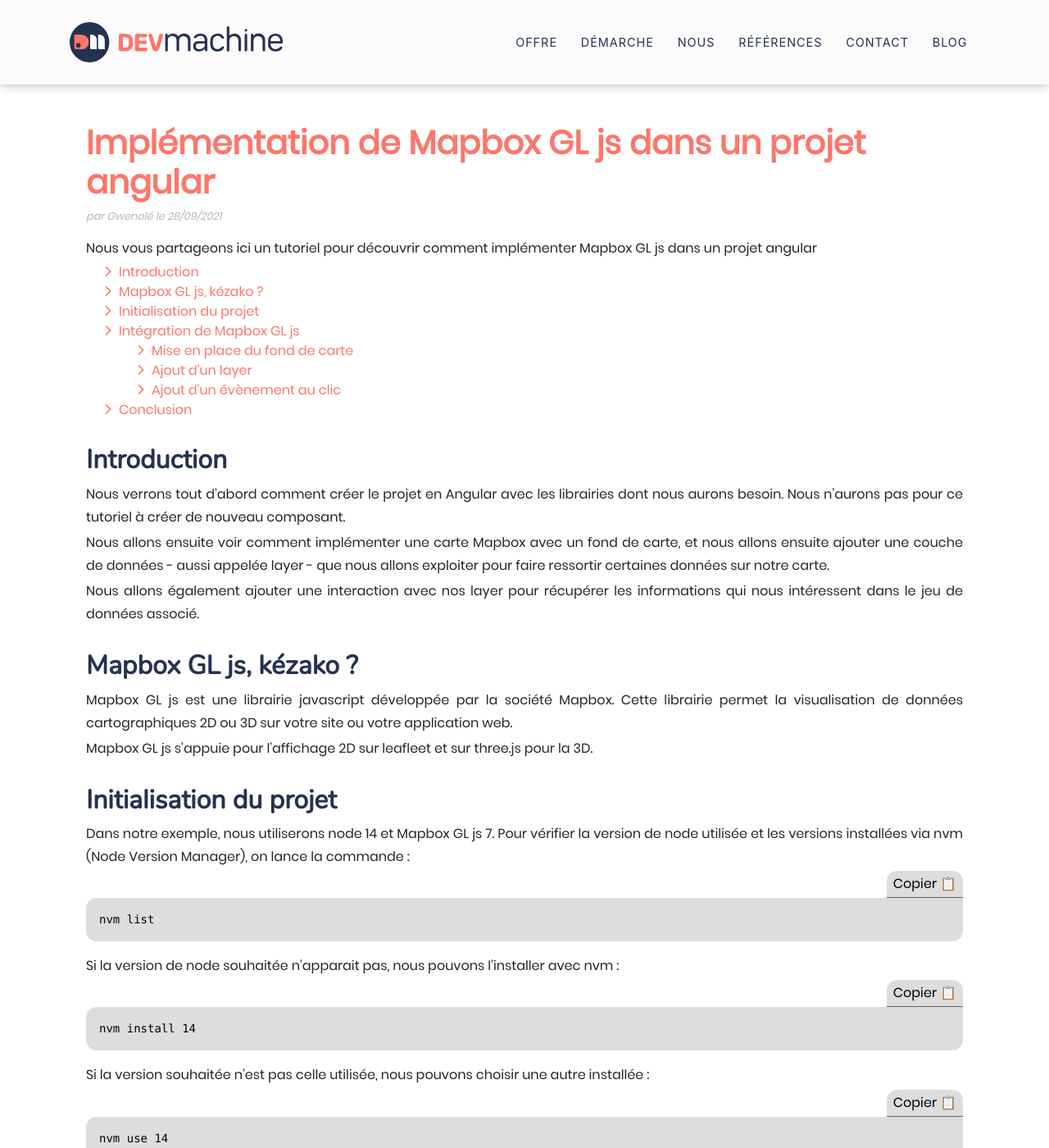
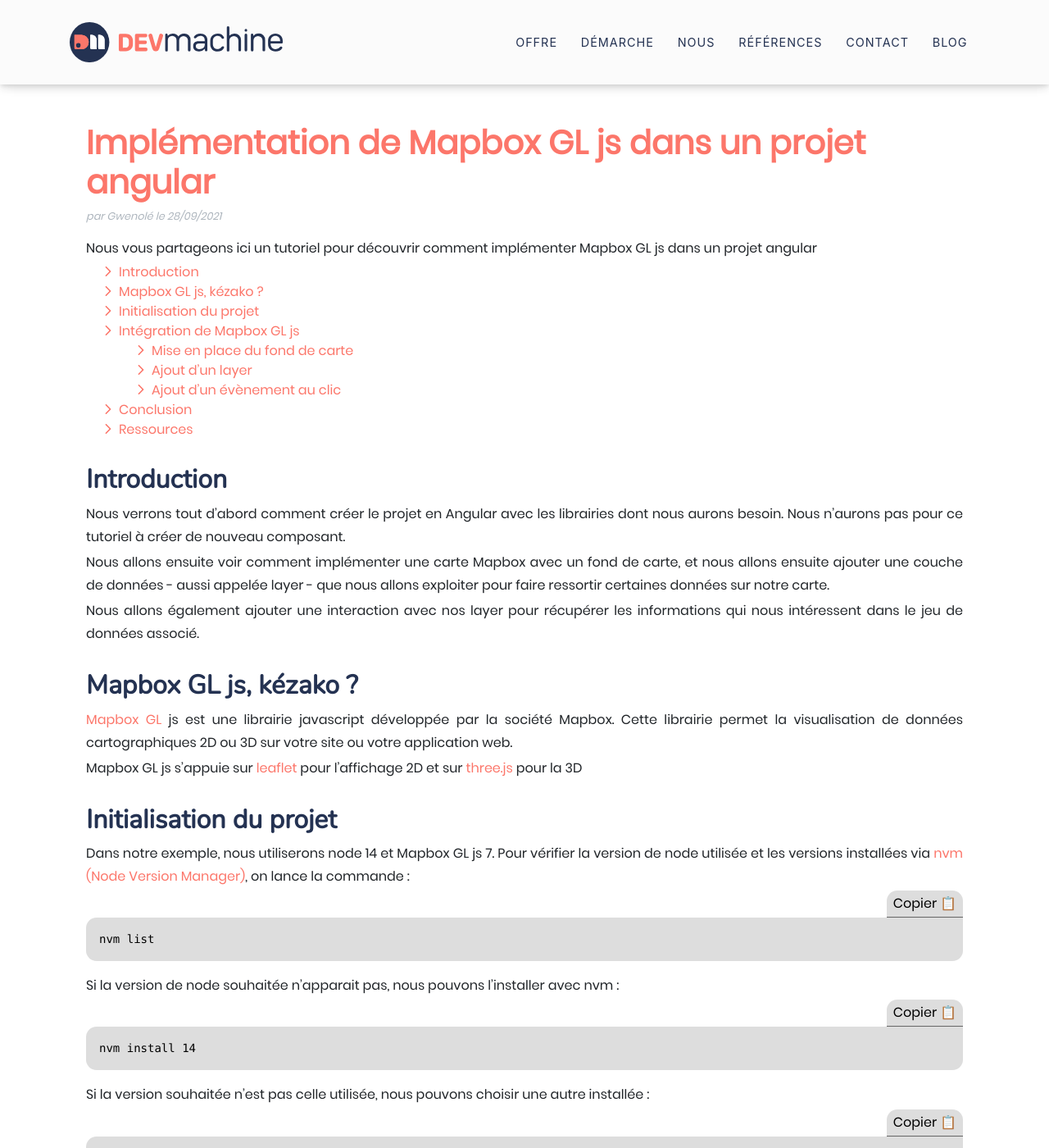
Before and after one commit to DEVmachine-fr/website, a Jekyll site: the page built from _posts/2021-09-28-implementation-mapbox.md, in a window 1280 px wide and 1400 px high. Shown: the whole window at 82% size. Built offline with Jekyll 4.4.1, drawn with Linux system fonts in a browser that asks for light colours; nearby versions of some CDN libraries; some of the changed text lies outside the part shown.

Commit message:
correctif relecture seb

````diff
--- a/_posts/2021-09-28-implementation-mapbox.md
+++ b/_posts/2021-09-28-implementation-mapbox.md
@@ -15,6 +15,7 @@
     - [Ajout d'un layer](#addlayer)
     - [Ajout d'un évènement au clic](#clickevent)
 - [Conclusion](#conclusion)
+- [Ressources](#ressources)
 
 ## Introduction <a class="anchor" name="introduction"></a>
 
@@ -26,13 +27,13 @@
 
 ## Mapbox GL js, kézako ? <a class="anchor" name="kesaco"></a>
 
-Mapbox GL js est une librairie javascript développée par la société Mapbox. Cette librairie permet la visualisation de données cartographiques 2D ou 3D sur votre site ou votre application web.
+[Mapbox GL](https://www.mapbox.com/mapbox-gljs) js est une librairie javascript développée par la société Mapbox. Cette librairie permet la visualisation de données cartographiques 2D ou 3D sur votre site ou votre application web.
 
-Mapbox GL js s'appuie pour l'affichage 2D sur leafleet et sur three.js pour la 3D.
+Mapbox GL js s'appuie sur [leaflet](https://leafletjs.com/) pour l'affichage 2D et sur [three.js](https://threejs.org/) pour la 3D
 
 ## Initialisation du projet <a class="anchor" name="initProject"></a>
 
-Dans notre exemple, nous utiliserons node 14 et Mapbox GL js 7. Pour vérifier la version de node utilisée et les versions installées via nvm (Node Version Manager), on lance la commande :
+Dans notre exemple, nous utiliserons node 14 et Mapbox GL js 7. Pour vérifier la version de node utilisée et les versions installées via [nvm (Node Version Manager)](https://github.com/nvm-sh/nvm), on lance la commande :
 {% include code-header.html %}
 ```
 nvm list
@@ -336,3 +337,10 @@
 Cependant la simplicité de la librairie vous limitera peut-être selon vos besoins.
 En effet la librairie est développée par la société Mapbox et l'orientation des fonctionnalités à apporter est donc déterminée par les besoins clients de leur plateforme et non ceux de la communauté.
 De plus la simplification de l'intégration dans Angular par exemple est elle maintenue par la communauté, donc pour certaines fonctionnalités il est possible que vous soyez dépendant des besoins de Mapbox dans l'avenir et de l'implication de la communauté pour simplifier l'utilisation de ces nouvelles fonctionnalités.
+
+## Ressources <a class="anchor" name="ressources"></a>
+
+Site de Mapbox : https://www.mapbox.com/mapbox-gljs
+Site de leaftlet : https://leafletjs.com/
+Site de threejs : https://threejs.org/
+Lien github de nvm : https://github.com/nvm-sh/nvm
````
